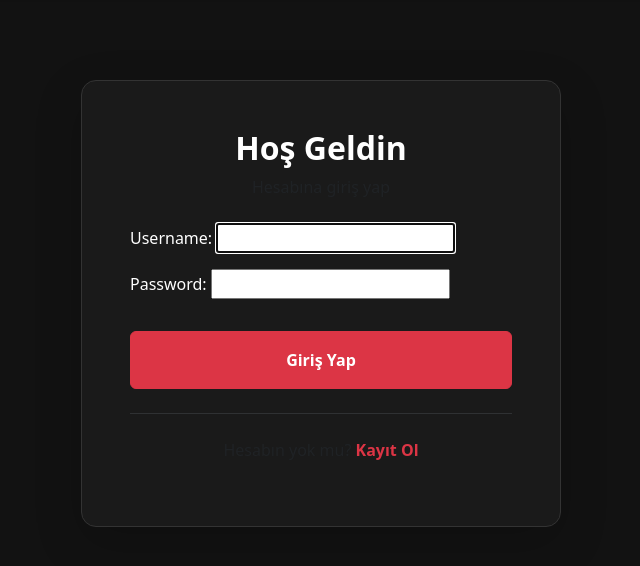
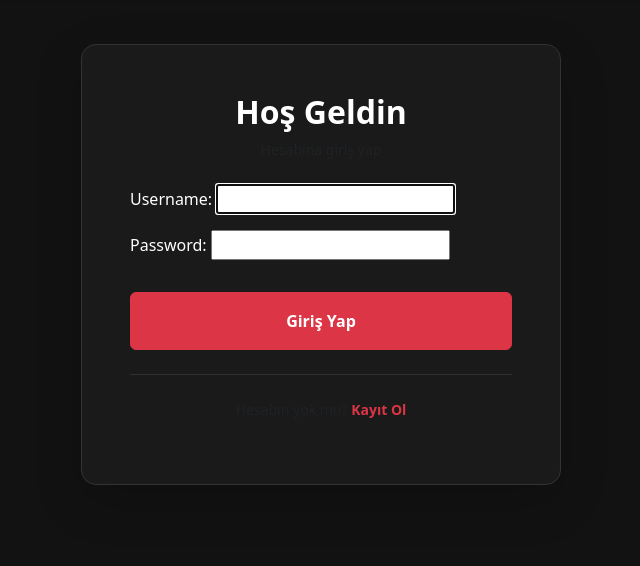
Before and after one commit to Phemsous/Goster-Kendini, a Django app: page /accounts/login/ in a window 1280 px wide. Shown: the part 56-622 px from the top of the page, without its empty margins (319-959 px from the left). Run offline with Django 5.2, Linux system fonts and the light colour scheme.

Commit message:
küçük değişiklikler

```diff
--- a/templates/accounts/login.html
+++ b/templates/accounts/login.html
@@ -3,19 +3,19 @@
 
 {% block extra_style %}
 body { background-color: #121212; color: white; }
-.login-card { background-color: #1a1a1a; border: 1px solid #333; border-radius: 15px; max-width: 480px; margin: 80px auto; }
+.login-card { background-color: #1a1a1a; border: 1px solid #333; border-radius: 15px; max-width: 480px; margin: 20px auto; }
 .form-control { background-color: #252525; border: 1px solid #444; color: white; padding: 12px; }
 .form-control:focus { background-color: #2d2d2d; border-color: #dc3545; color: white; box-shadow: none; }
 .form-control::placeholder { color: #aaa; }
-label { color: white; }
+label { color: white !important; }
 {% endblock %}
 
 {% block content %}
-<div class="container">
-    <div class="login-card p-5 shadow-lg">
+<div class="container py-4">
+    <div class="login-card p-3 p-md-5 shadow-lg">
         <div class="text-center mb-4">
             <h2 class="fw-bold">Hoş Geldin</h2>
-            <p class="text-muted">Hesabına giriş yap</p>
+            <p class="text-muted small">Hesabına giriş yap</p>
         </div>
         <form method="POST">
             {% csrf_token %}
@@ -23,7 +23,9 @@ label { color: white; }
             <button type="submit" class="btn btn-danger w-100 fw-bold py-3 mt-3">Giriş Yap</button>
         </form>
         <hr class="border-secondary my-4">
-        <p class="text-center text-muted">Hesabın yok mu? <a href="{% url 'register' %}" class="text-danger fw-bold text-decoration-none">Kayıt Ol</a></p>
+        <p class="text-center text-muted small">Hesabın yok mu?
+            <a href="{% url 'register' %}" class="text-danger fw-bold text-decoration-none">Kayıt Ol</a>
+        </p>
     </div>
 </div>
 {% endblock %}
```
